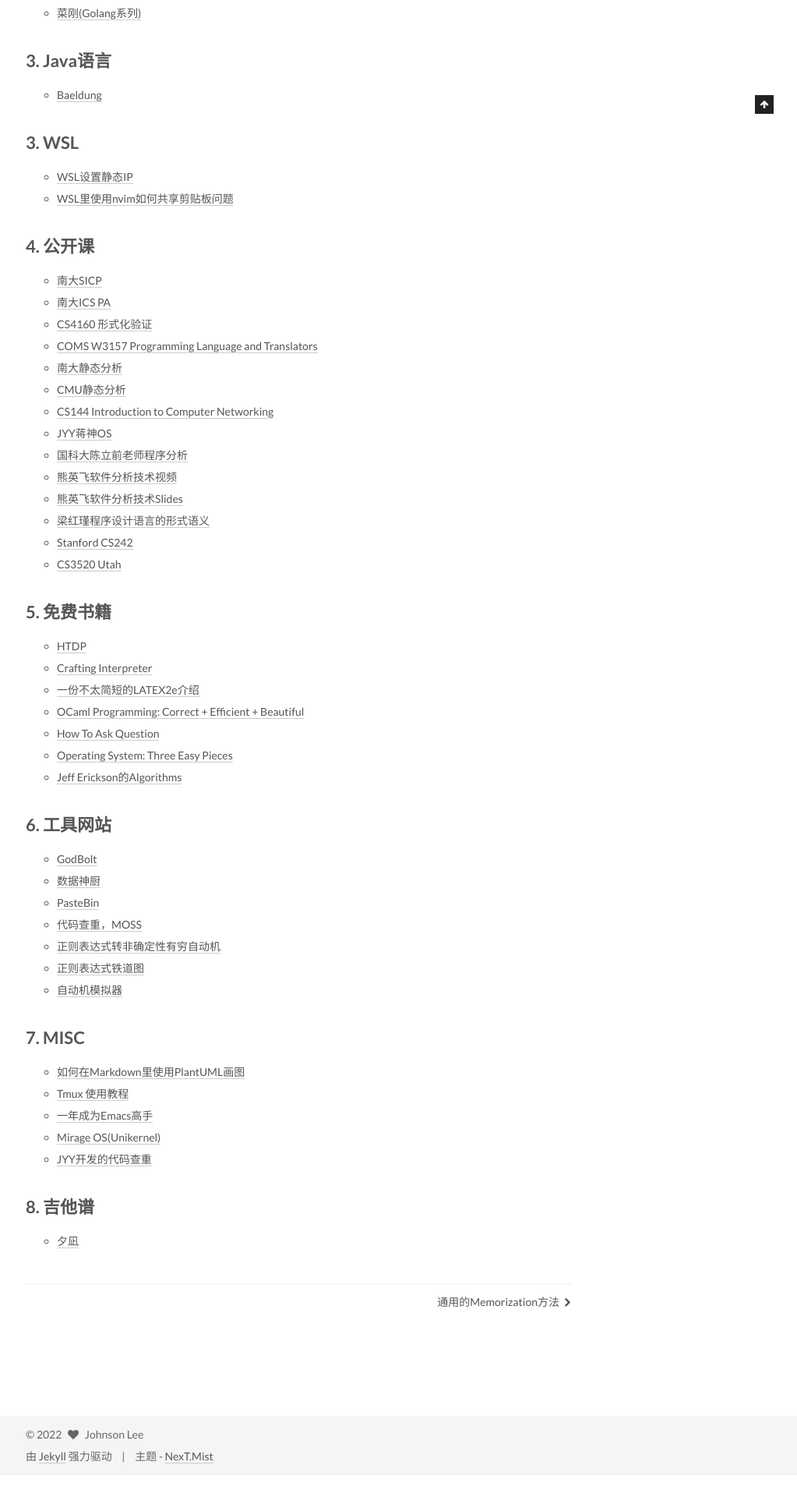
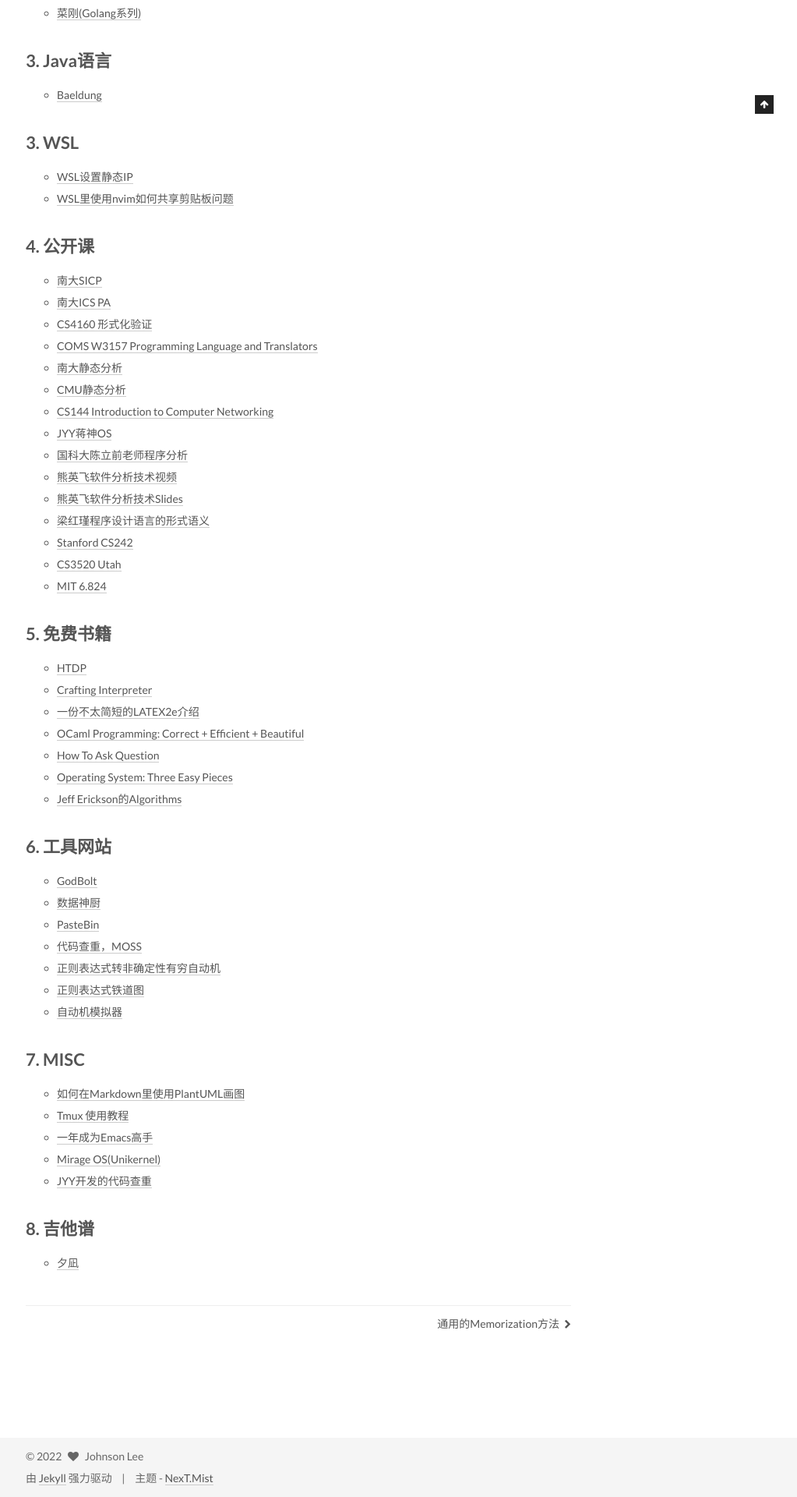
Before and after one commit to JohnsonLee-debug/johnsonlee-debug.github.io, a Jekyll site: the page built from _posts/2022-02-26-website_archive.md, in a window 1280 px wide. Shown: the part 854-2774 px from the top of the page at 78% size, without its empty margins (257-1280 px from the left). Built offline with Jekyll 4.4.1, drawn with Linux system fonts in a browser that asks for light colours; before the commit the page ends 2746 px from its top, so only the background shows below that.

Commit message:
add MIT 6.824

```diff
--- a/_posts/2022-02-26-website_archive.md
+++ b/_posts/2022-02-26-website_archive.md
@@ -54,6 +54,7 @@
 - [梁红瑾程序设计语言的形式语义](https://cs.nju.edu.cn/hongjin/teaching/semantics2020/index.htm)
 - [Stanford CS242](https://stanford-cs242.github.io/f19/)
 - [CS3520 Utah](https://my.eng.utah.edu/~cs3520/index.html)
+- [MIT 6.824](https://pdos.csail.mit.edu/6.824/)
 
 ## 5. 免费书籍
 
```
